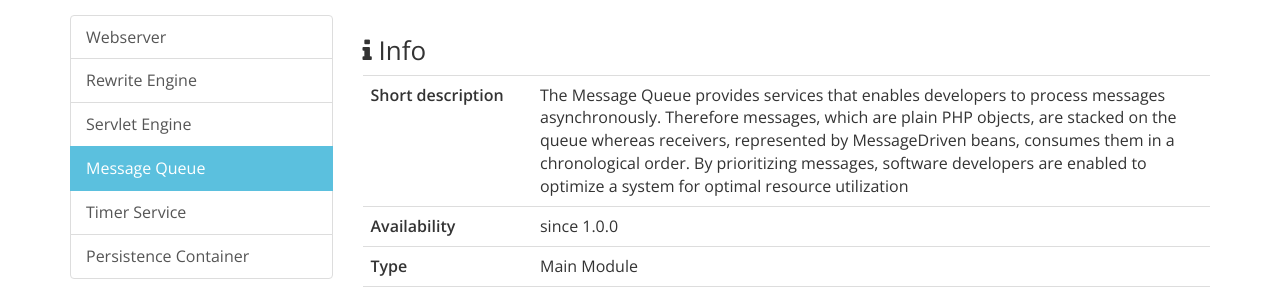
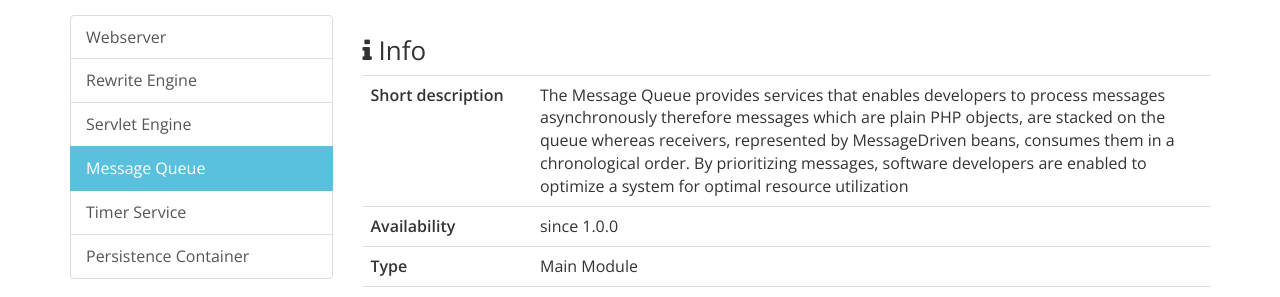
Before and after one commit to appserver-io/appserver, a Jekyll site: the page built from products/features/message-queue.md, in a window 1280 px wide and 900 px high. Shown: the part 223-520 px from the top of the window. Built offline with Jekyll 4.4.1, drawn with Linux system fonts in a browser that asks for light colours; nearby versions of some CDN libraries; library files that are not in the unit come from our copies; Markdown is read by kramdown in place of the engine named in the settings.

Commit message:
Update message-queue.md

```diff
--- a/products/features/message-queue.md
+++ b/products/features/message-queue.md
@@ -15,7 +15,7 @@ author: all
         <tbody>
             <tr>
                 <td class="col-md-2"><b>Short description</b></td>
-                <td class="col-md-8">The Message Queue provides services that enables developers to process messages asynchronously. Therefore messages, which are plain PHP objects, are stacked on the queue whereas receivers, represented by MessageDriven beans, consumes them in a chronological order. By prioritizing messages, software developers are enabled to optimize a system for optimal resource utilization
+                <td class="col-md-8">The Message Queue provides services that enables developers to process messages asynchronously therefore messages which are plain PHP objects, are stacked on the queue whereas receivers, represented by MessageDriven beans, consumes them in a chronological order. By prioritizing messages, software developers are enabled to optimize a system for optimal resource utilization
                 </td>
             </tr>
             <tr>
```
